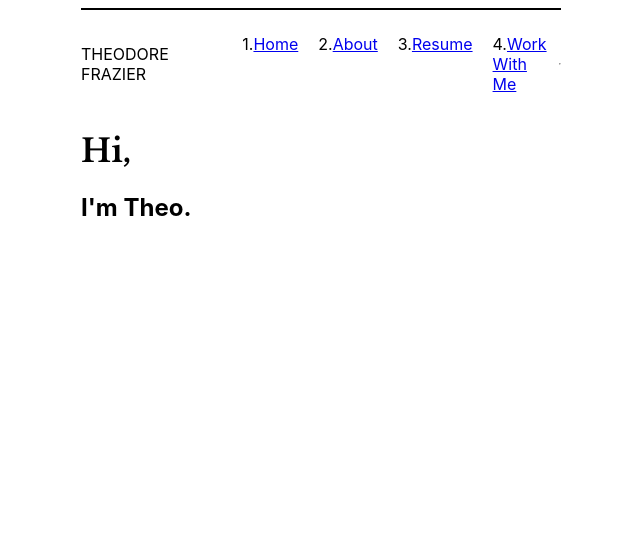
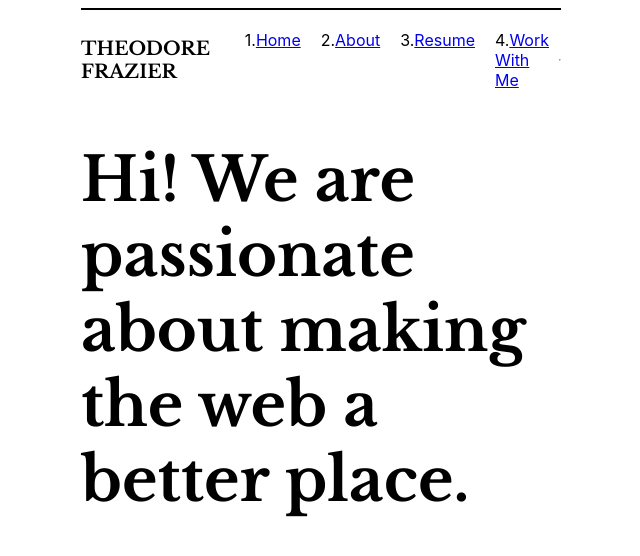
Before and after one commit to TheodoreBFrazier/resume, a React (Create React App) app in the folder frontend/: page / in a window 1280 px wide. Shown: the top 556 px of the page, without its empty margins (319-959 px from the left). Built offline with nearby package versions, Linux system fonts and the light colour scheme.

Commit message:
adding styling

```diff
--- a/frontend/src/App.css
+++ b/frontend/src/App.css
@@ -18,4 +18,26 @@
 
 h1 {
     font-family: "Libre Baskerville", serif;
+    font-size: 3.8em;
 }
+
+h2 {
+    font-family: "Libre Baskerville", serif;
+    font-size: 3.2em;
+}
+
+h3 {
+    font-family: "Libre Baskerville", serif;
+}
+
+h4 {
+    font-family: "Libre Baskerville", serif;
+}
+
+h5 {
+    font-family: "Libre Baskerville", serif;
+}
+
+h6 {
+    font-family: "Libre Baskerville", serif;
+}
--- a/frontend/src/components/navigation/navigation.css
+++ b/frontend/src/components/navigation/navigation.css
@@ -2,11 +2,8 @@
     border: 1.75px solid #000000;
 }
 
-.navigation-links{
-    list-style: none;
-    padding: 0;
-    display: flex;
-    justify-content: center;
+.navigation-menu {
+    margin-bottom: 10px;
 }
 
 .navigation-links li {
@@ -33,12 +30,21 @@
         display: flex;
         flex-direction: row;
         align-items: center;
-        justify-content: center;
+        justify-content: space-around;
     }
 
 
     .navigation-header {
         order: 0;
-        margin-right: 20px;
+        margin-right: 0px;
     }
+
+    .navigation-links {
+        list-style: none;
+        padding: 0;
+        display: flex;
+        justify-content: right; /* Updated property */
+        margin: 0;
+    }
+
 }
--- a/frontend/src/components/navigation/navigation.js
+++ b/frontend/src/components/navigation/navigation.js
@@ -4,13 +4,13 @@ import './navigation.css';
 
 const Navigation = () => {
     return (
-        <div>
+        <div className="navigation-menu">
             <div>
                 <hr className="custom-hr-thick" />
             </div>
             <div className="navigation-container">
                 <div className="navigation-header">
-                    THEODORE FRAZIER
+                   <h3>THEODORE FRAZIER</h3>
                 </div>
                 <nav>
                     <ul className="navigation-links">
--- a/frontend/src/pages/home.js
+++ b/frontend/src/pages/home.js
@@ -5,11 +5,8 @@ function Home() {
         <div className="Home">
             <div className="wraapper">
                 <h1>
-                    Hi,
+                Hi! We are passionate about making the web a better place.
                 </h1>
-                <h2>
-                    I'm Theo.
-                </h2>
             </div>
         </div>
     );
```
